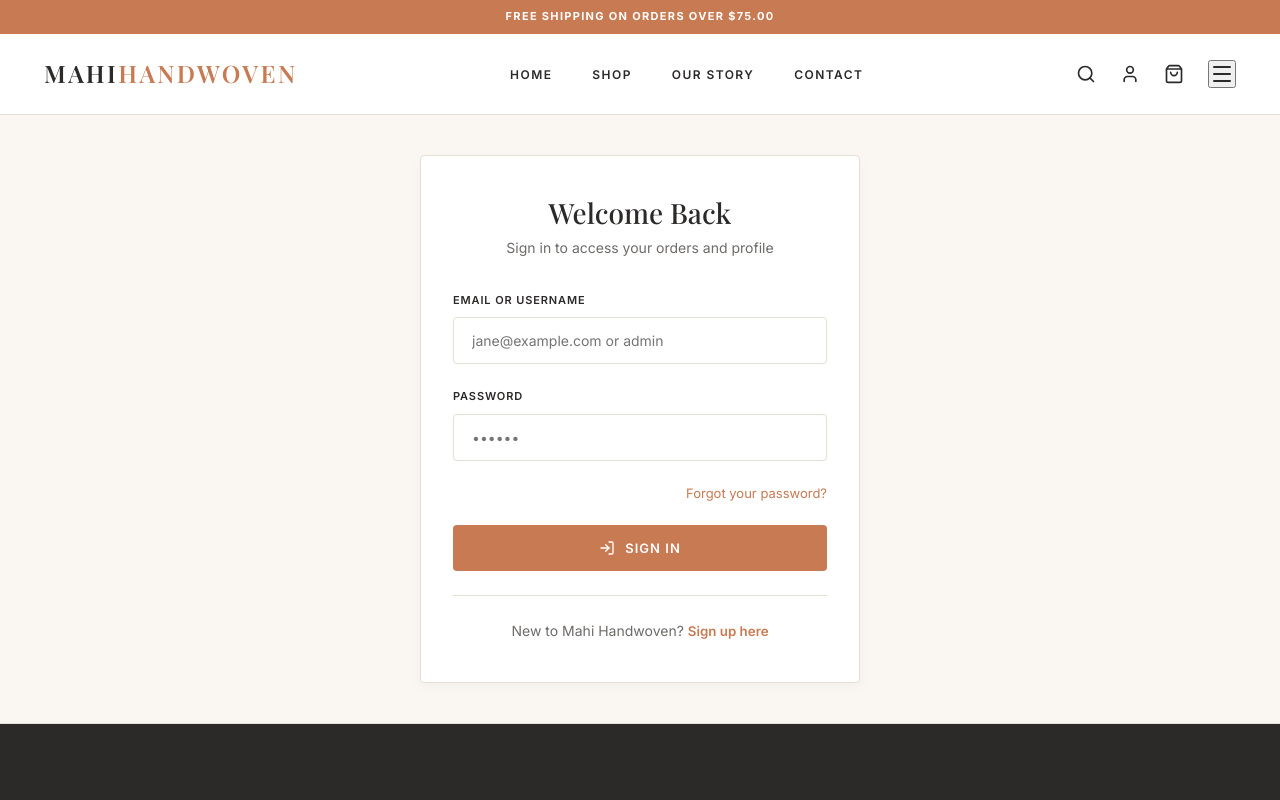
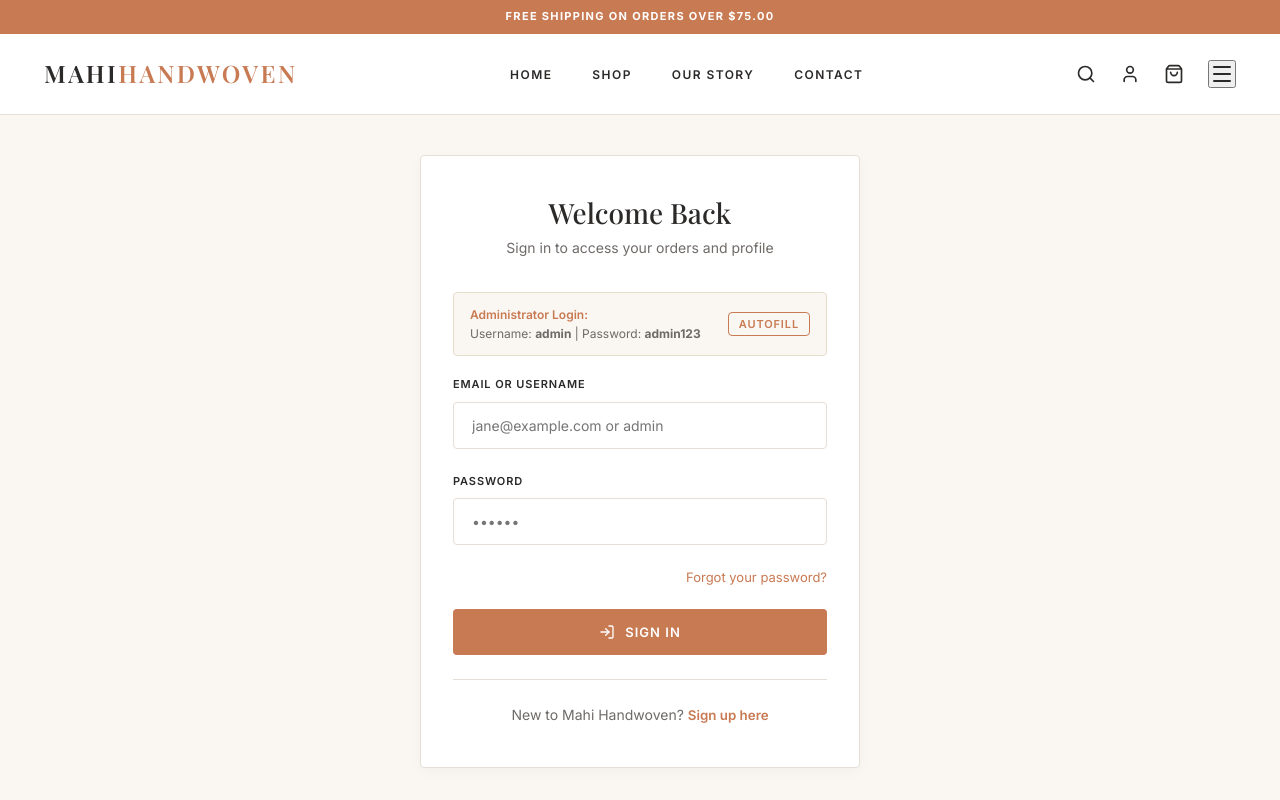
Before and after one commit to ahmad-dev2989/mahi-handcraft-website, a React (Vite) app: page /login in a window 1280 px wide. Shown: the top 800 px of the page. Built offline with nearby package versions, Linux system fonts and the light colour scheme; no server answers; the database is empty; a web font is replaced by a local one.

Commit message:
feat: configure hosting URL to mahi-handwoven.web.app and add admin autofill

```diff
--- a/src/pages/AuthPages.tsx
+++ b/src/pages/AuthPages.tsx
@@ -39,7 +39,7 @@
   }, [profile, redirect, navigate]);
 
   const validateEmail = (mail: string) => {
-    if (mail.trim().toLowerCase() === 'admin') return true;
+    if (mode === 'login') return mail.trim().length > 0;
     return /\S+@\S+\.\S+/.test(mail);
   };
 
@@ -149,6 +149,35 @@
             marginBottom: '20px'
           }}>
             {successMsg}
+          </div>
+        )}
+        {mode === 'login' && (
+          <div style={{
+            backgroundColor: '#FAF7F2',
+            border: '1px solid #E5DEC9',
+            borderRadius: '4px',
+            padding: '12px 16px',
+            marginBottom: '20px',
+            fontSize: '12px',
+            display: 'flex',
+            justifyContent: 'space-between',
+            alignItems: 'center'
+          }}>
+            <div>
+              <span style={{ fontWeight: 600, color: 'var(--brand-primary)', display: 'block' }}>Administrator Login:</span>
+              <span style={{ color: 'var(--text-muted)' }}>Username: <strong>admin</strong> | Password: <strong>admin123</strong></span>
+            </div>
+            <button
+              type="button"
+              onClick={() => {
+                setEmail('admin');
+                setPassword('admin123');
+              }}
+              className="btn btn-outline-brand btn-sm"
+              style={{ fontSize: '11px', padding: '4px 10px', minWidth: 'auto' }}
+            >
+              Autofill
+            </button>
           </div>
         )}
 
```
Also changed, not shown: 1 other file (tests, documents, lock files or other folders).
